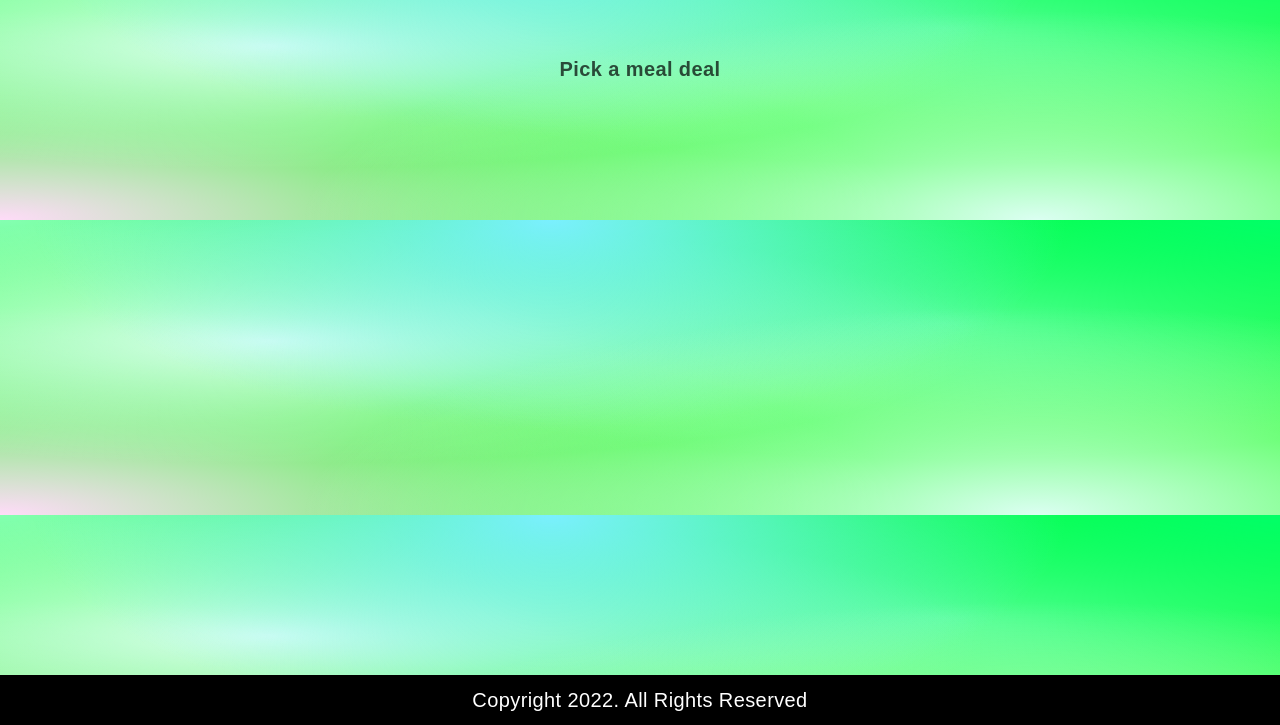
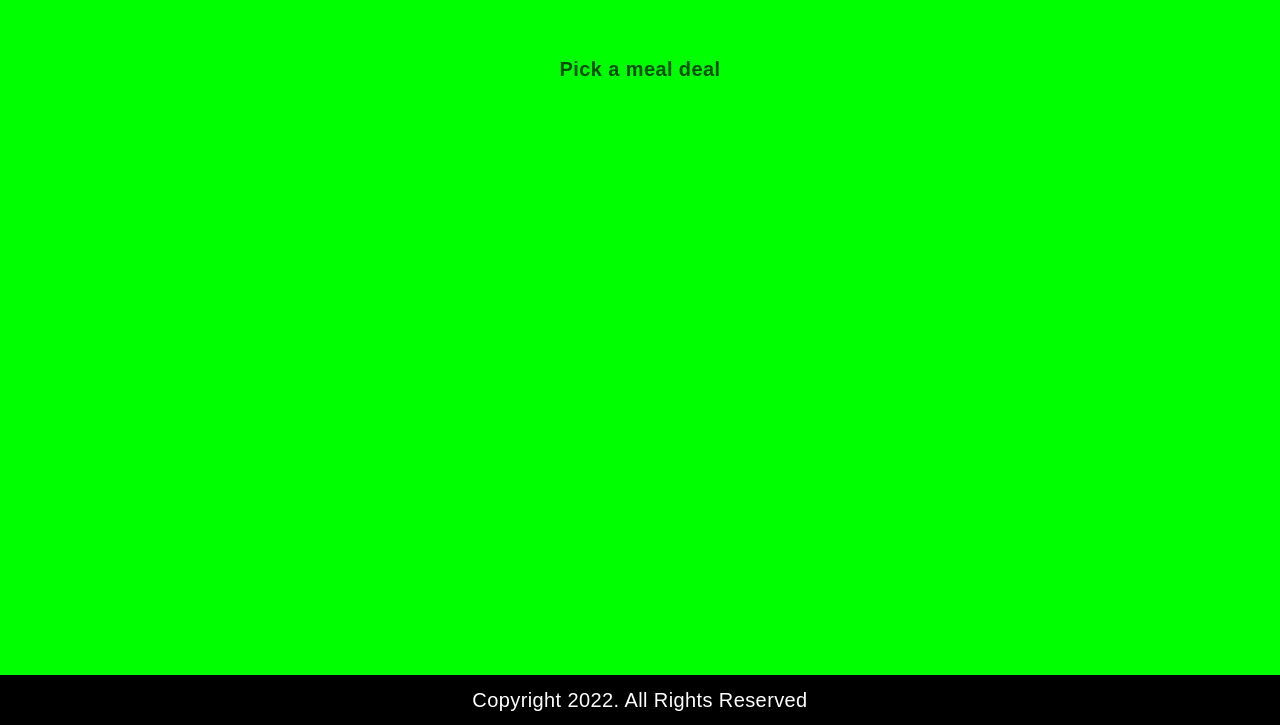
Before and after one commit to 187jjay187/CSP2, a website built with webpack: page src/index.html in a window 1280 px wide. Shown: the part 75-800 px from the top of the page. Built offline with nearby package versions, Linux system fonts and the light colour scheme; no server answers; a web font is replaced by a local one.

Commit message:
Remove background from css

```diff
--- a/src/index.css
+++ b/src/index.css
@@ -14,7 +14,7 @@ html {
 
 body {
   background-color: hsla(120, 100%, 50%, 1);
-  background-image:
+  /* background-image:
     radial-gradient(at 81% 100%, hsla(158, 100%, 93%, 1) 0, transparent 50%),
     radial-gradient(at 43% 0%, hsla(187, 100%, 74%, 1) 0, transparent 50%),
     radial-gradient(at 100% 0%, hsla(146, 100%, 50%, 0.92) 0, transparent 50%),
@@ -22,7 +22,7 @@ body {
     radial-gradient(at 74% 35%, hsla(139, 100%, 76%, 1) 0, transparent 50%),
     radial-gradient(at 0% 100%, hsla(311, 100%, 93%, 1) 0, transparent 50%),
     radial-gradient(at 0% 0%, hsla(142, 100%, 76%, 1) 0, transparent 50%);
-  color: rgba(0, 0, 0, 0.7);
+  color: rgba(0, 0, 0, 0.7); */
   font-size: 1.6rem;
   line-height: 1.6;
   letter-spacing: 0.04rem;
```
